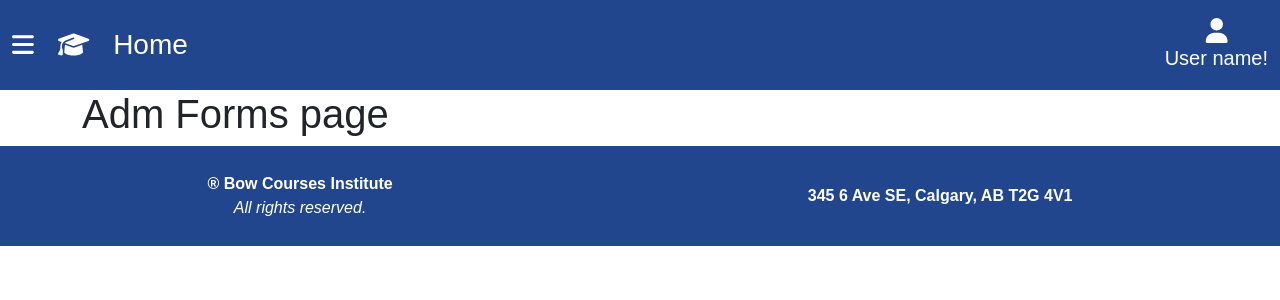
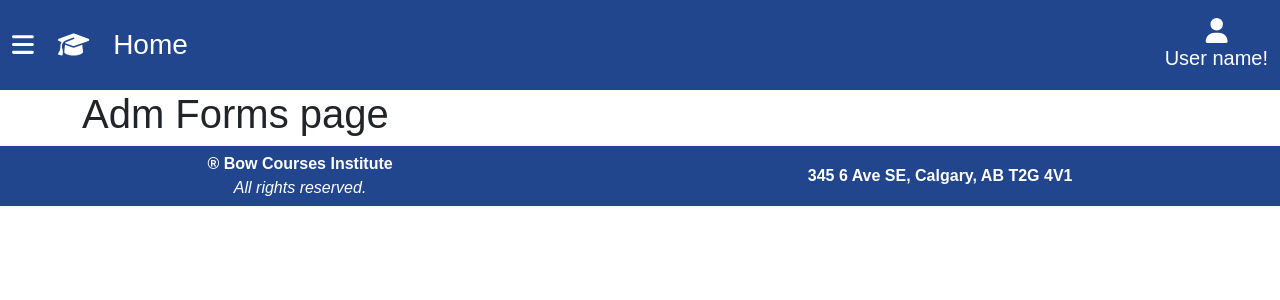
Before and after one commit to hugozeminian/web-project-course-registration, a React (Create React App) app: page /adm-forms in a window 1280 px wide. Shown: the top 300 px of the page. Built offline with nearby package versions, Linux system fonts and the light colour scheme.

Commit message:
fixed right and left menu cover them self

```diff
--- a/src/route/footer/Footer.styles.jsx
+++ b/src/route/footer/Footer.styles.jsx
@@ -1,7 +1,7 @@
 import styled from "styled-components";
 
 export const FooterContainer = styled.div`
-  height: 100px;
+  height: 60px;
   background-color: var(--color_main2);
   text-align: center;
   display: flex;
--- a/src/route/navigation/Navigation.component.jsx
+++ b/src/route/navigation/Navigation.component.jsx
@@ -29,10 +29,12 @@ const Navigation = ({ userName }) => {
 
   const toggleMenuLeft = () => {
     setMenuLeftOpen(!menuLeftOpen);
+    setMenuRightOpen(false);
   };
 
   const toggleMenuRight = () => {
     setMenuRightOpen(!menuRightOpen);
+    setMenuLeftOpen(false);
   };
 
   const handlePageChange = (newTitle) => {
```
Also changed, not shown: 2 other files (tests, documents, lock files or other folders).
